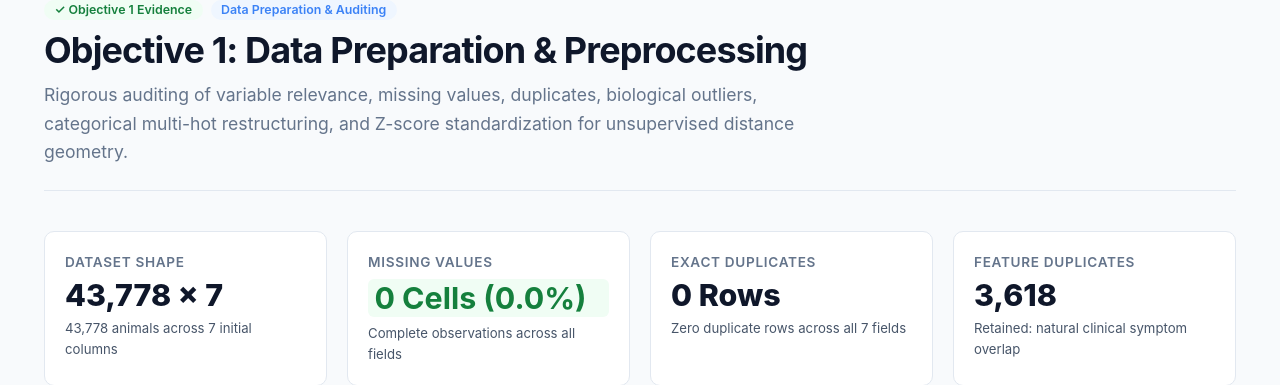
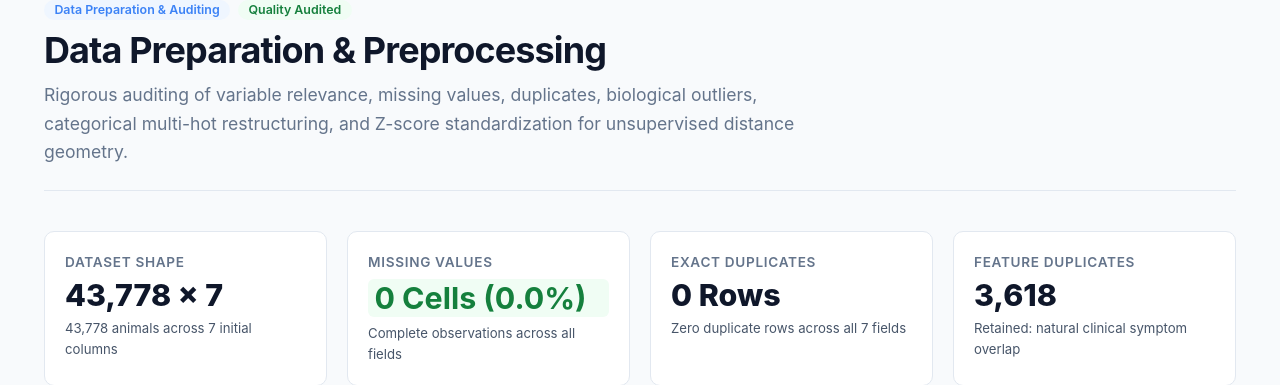
Before and after one commit to akshaya3112/Farm-disease-clustering, a Flask app: page /preprocessing in a window 1280 px wide; the page is wider, and only the part inside the window is pictured. Shown: the part 69-454 px from the top of that part. Run offline with Flask 3, Linux system fonts and the light colour scheme; some libraries are stand-ins or nearby versions.

Commit message:
Update preprocessing header and remove decision log search bar

```diff
--- a/templates/preprocessing.html
+++ b/templates/preprocessing.html
@@ -1,14 +1,14 @@
 {% extends "base.html" %}
 
-{% block title %}Data & Preprocessing - Objective 1{% endblock %}
+{% block title %}Data & Preprocessing{% endblock %}
 
 {% block content %}
 <div class="page-header">
   <div style="display: flex; gap: 0.5rem; align-items: center; margin-bottom: 0.5rem;">
-    <span class="badge badge-success">&#10003; Objective 1 Evidence</span>
     <span class="badge badge-primary">Data Preparation &amp; Auditing</span>
+    <span class="badge badge-success">Quality Audited</span>
   </div>
-  <h1 class="page-title">Objective 1: Data Preparation &amp; Preprocessing</h1>
+  <h1 class="page-title">Data Preparation &amp; Preprocessing</h1>
   <p class="page-subtitle">
     Rigorous auditing of variable relevance, missing values, duplicates, biological outliers, categorical multi-hot restructuring,
     and Z-score standardization for unsupervised distance geometry.
@@ -316,24 +316,15 @@
   </div>
 </div>
 
-<!-- 7. Preprocessing Decision Log Table (Searchable & Filterable) -->
+<!-- 7. Preprocessing Decision Log Table -->
 <div class="card">
   <div class="card-title">
     <h3>Preprocessing Decision Log</h3>
     <span class="badge badge-success">Auditable Provenance</span>
   </div>
-  <p style="font-size: 0.9rem;">
+  <p style="font-size: 0.9rem; margin-bottom: 1.25rem;">
     Full record of every transformation applied to the dataset with formal reasoning and impact analysis:
   </p>
-
-  <div class="control-panel">
-    <div class="control-group" style="flex: 1;">
-      <label for="table-search-input" class="control-label">Search Decision Log:</label>
-      <input type="text" id="table-search-input" class="form-input"
-             placeholder="Type to filter by step, reason, or impact..."
-             data-target-table="decision-log-table" style="width: 100%; max-width: 400px;">
-    </div>
-  </div>
 
   <div class="table-responsive">
     <table class="data-table" id="decision-log-table">
--- a/test_app_routes.py
+++ b/test_app_routes.py
@@ -14,7 +14,7 @@ class TestAppRoutes(unittest.TestCase):
     def test_pages(self):
         pages = [
             ("/", 200, "Farm Disease-Risk Profile Discovery"),
-            ("/preprocessing", 200, "Objective 1: Data Preparation"),
+            ("/preprocessing", 200, "Data Preparation &amp; Preprocessing"),
             ("/clustering", 200, "Objective 2: Clustering Workflow"),
             ("/profiles", 200, "Objective 3: Cluster Profiles"),
             ("/stability", 200, "Stability, Limitations & Responsible Use"),
```
